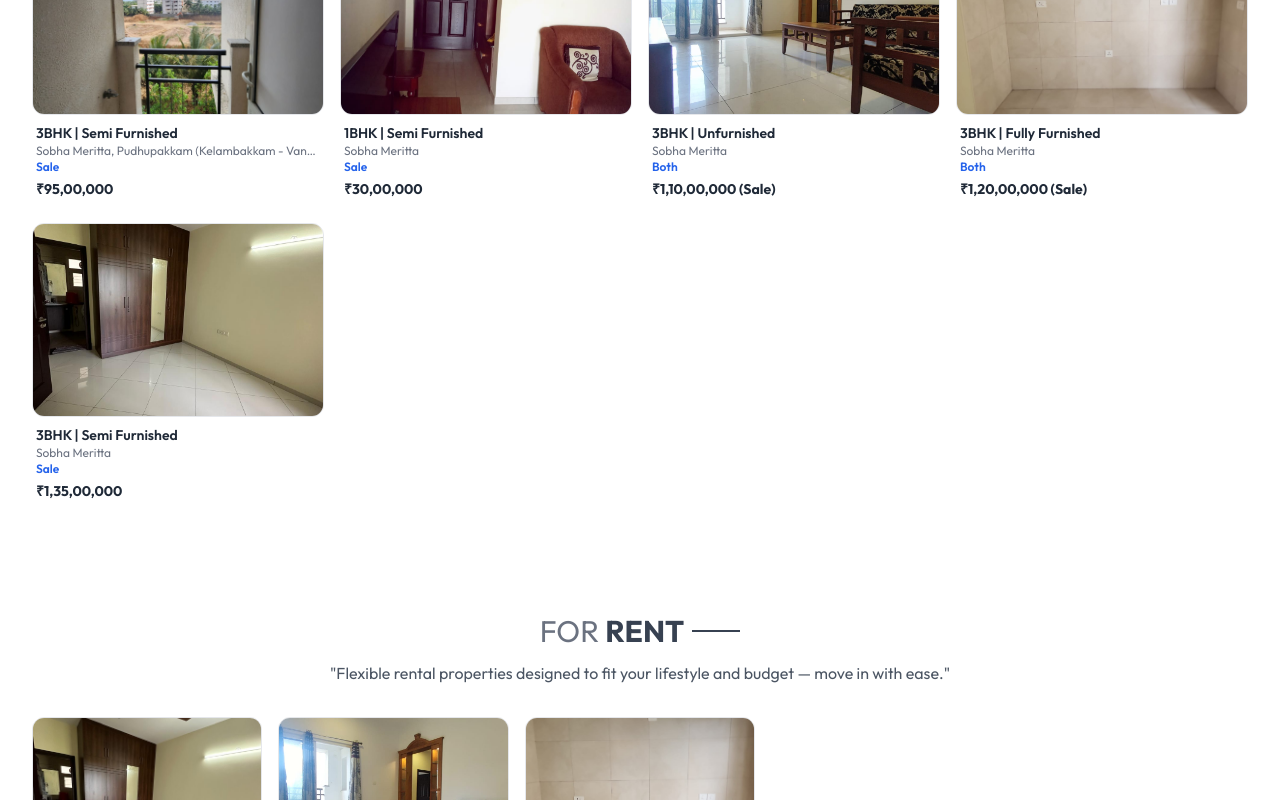
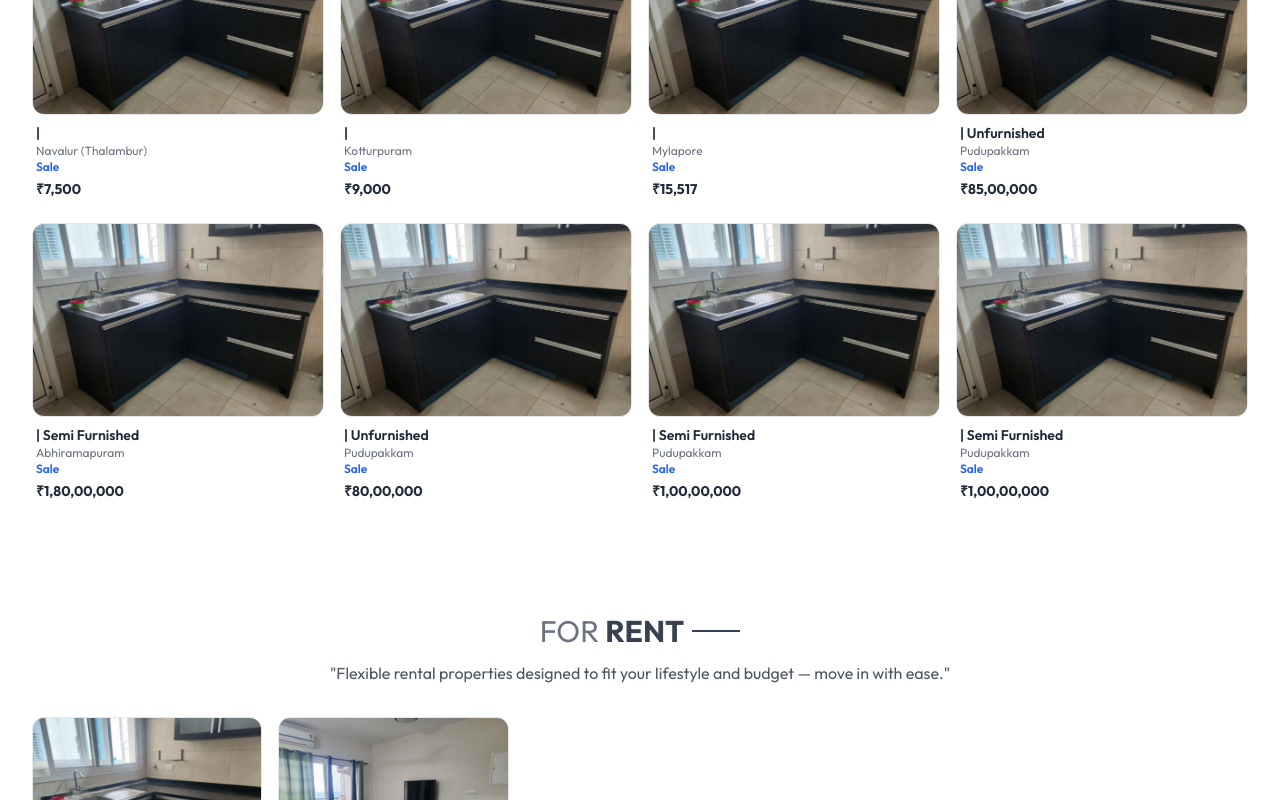
Before and after one commit to dhurvthiside/BhuvanamConsultancy, a React (Vite) app: page / in a window 1280 px wide. Shown: the part 1260-2060 px from the top of the page. Built offline with nearby package versions, Linux system fonts and the light colour scheme.

Commit message:
Refactor asset imports and update property listings

```diff
--- a/src/assets/assets.js
+++ b/src/assets/assets.js
@@ -1,51 +1,26 @@
 // assets.js
 
-import p1_1 from './p1_1.jpg';
-import p1_2 from './p1_2.jpg';
-import p1_3 from './p1_3.jpg';
-import p1_4 from './p1_4.jpg';
-import p1_5 from './p1_5.jpg';
-import p1_6 from './p1_6.jpg';
-import p1_7 from './p1_7.jpg';
+// =========================
+// PROPERTY IMAGES
+// =========================
 
-import p2_1 from './p2_1.jpg';
-import p2_2 from './p2_2.jpg';
-import p2_3 from './p2_3.jpg';
-import p2_4 from './p2_4.jpg';
-import p2_5 from './p2_5.jpg';
-import p2_6 from './p2_6.jpg';
-import p2_7 from './p2_7.jpg';
 
-import p3_1 from './p3_1.jpg';
-import p3_2 from './p3_2.jpg';
-import p3_3 from './p3_3.jpg';
-import p3_4 from './p3_4.jpg';
-import p3_5 from './p3_5.jpg';
+// Property 9
+import p9_1 from './p9_1.jpg';
+import p9_2 from './p9_2.jpg';
 
-import p4_1 from './p4_1.jpg';
-import p4_2 from './p4_2.jpg';
-import p4_3 from './p4_3.jpg';
-import p4_4 from './p4_4.jpg';
-import p4_5 from './p4_5.jpg';
-import p4_6 from './p4_6.jpg';
-import p4_7 from './p4_7.jpg';
+// Property 10
+import p10_1 from './p10_1.jpg';
+import p10_2 from './p10_2.jpg';
+import p10_3 from './p10_3.jpg';
+import p10_4 from './p10_4.jpg';
+import p10_5 from './p10_5.jpg';
+import p10_6 from './p10_6.jpg';
 
-import p5_1 from './p5_1.jpg';
-import p5_2 from './p5_2.jpg';
-import p5_3 from './p5_3.jpg';
-import p5_4 from './p5_4.jpg';
-import p5_5 from './p5_5.jpg';
-import p5_6 from './p5_6.jpg';
-import p5_7 from './p5_7.jpg';
-import p5_8 from './p5_8.jpg';
 
-import p6_1 from './p6_1.jpg';
-import p6_2 from './p6_2.jpg';
-import p6_3 from './p6_3.jpg';
-import p6_4 from './p6_4.jpg';
-import p6_5 from './p6_5.jpg';
-import p6_6 from './p6_6.jpg';
-import p6_7 from './p6_7.jpg';
+// =========================
+// GENERAL WEBSITE ASSETS
+// =========================
 
 import logo from './logo.png';
 import hero_img from './hero_img.png';
@@ -55,6 +30,12 @@ import dropdown_icon from './dropdown_icon.png';
 import rent_icon from './rent_icon.png';
 import sale_icon from './sale_icon.png';
 import tools_icon from './management.jpg';
+
+
+// =========================
+// GENERAL ASSETS EXPORT
+// =========================
+
 export const assets1 = {
   logo,
   hero_img,
@@ -64,81 +45,417 @@ export const assets1 = {
   rent_icon,
   sale_icon,
   tools_icon,
-}
+};
+
+
+// =========================
+// PROPERTY LISTINGS
+// =========================
+
 export const assets = [
+
+  // ---------------------------------
+  // SALE 1
+  // ---------------------------------
+
   {
     id: 1,
-    listingType: "rent",
-    bhk: "3BHK",
-    furnishing: "Fully Furnished",
-    builtUpArea: 1996,
-    rent: 50000,
-    deposit: 300000,
-    price: 0,
-    location: "Sobha Meritta",
-    preference: "Family",
-    image: [p1_1, p1_2, p1_3, p1_4, p1_5, p1_6, p1_7],
+    listingType: "sale",
+    propertyType: "Land",
+    propertyStatus: "Resale",
+
+    builtUpArea: null,
+    area: 3845,
+    uds: null,
+
+    bhk: null,
+    furnishing: null,
+    doorFacing: null,
+
+    ageOfHouse: null,
+    noOfHouses: null,
+    noOfFloors: null,
+    floorNo: null,
+    noOfHousesPerFloor: null,
+
+    rent: null,
+    deposit: null,
+    price: 7500,
+    priceUnit: "per sq.ft.",
+
+    location: "Navalur (Thalambur)",
+    landmark: "Near Intellect Software Company",
+
+    parking: null,
+
+    image: [p9_1],
   },
+
+
+  // ---------------------------------
+  // SALE 2
+  // ---------------------------------
+
   {
     id: 2,
     listingType: "sale",
-    bhk: "3BHK",
-    furnishing: "Semi Furnished",
-    builtUpArea: 1996,
+    propertyType: "Apartment",
+    propertyStatus: "Resale",
+
+    builtUpArea: 945,
+    area: null,
+    uds: 636,
+
+    bhk: null,
+    furnishing: null,
+    doorFacing: null,
+
+    ageOfHouse: 20,
+    noOfHouses: 4,
+    noOfFloors: null,
+    floorNo: null,
+    noOfHousesPerFloor: null,
+
     rent: null,
     deposit: null,
-    price: 9500000,
-    location: "Sobha Meritta, Pudhupakkam (Kelambakkam - Vandalur Road)",
-    image: [p2_1, p2_2, p2_3, p2_4, p2_5, p2_6, p2_7],
+    price: 9000,
+    priceUnit: "per sq.ft.",
+
+    location: "Kotturpuram",
+    landmark: "Near Railway Station",
+
+    parking: "Only 2 Wheeler Parking",
+
+    image: [p9_1],
   },
+
+
+  // ---------------------------------
+  // SALE 3
+  // ---------------------------------
+
   {
     id: 3,
     listingType: "sale",
-    bhk: "1BHK",
-    furnishing: "Semi Furnished",
-    builtUpArea: 542,
+    propertyType: "Apartment",
+    propertyStatus: "Resale",
+
+    builtUpArea: 580,
+    area: null,
+    uds: 435,
+
+    bhk: null,
+    furnishing: null,
+    doorFacing: null,
+
+    ageOfHouse: 28,
+    noOfHouses: 9,
+    noOfFloors: null,
+    floorNo: null,
+    noOfHousesPerFloor: null,
+
     rent: null,
     deposit: null,
-    price: 3000000,
-    location: "Sobha Meritta",
-    image: [p3_1, p3_2, p3_3, p3_4, p3_5],
+    price: 15517,
+    priceUnit: "per sq.ft.",
+
+    location: "Mylapore",
+    landmark: null,
+
+    parking: "Only 2 Wheeler Parking",
+
+    image: [p9_1],
   },
+
+
+  // ---------------------------------
+  // SALE 4
+  // ---------------------------------
+
   {
     id: 4,
-    listingType: "both",
-    bhk: "3BHK",
+    listingType: "sale",
+    propertyType: "Apartment",
+    propertyStatus: "Resale",
+
+    apartmentName: "Sobha Meritta",
+
+    builtUpArea: 1337,
+    area: null,
+    uds: 435,
+
+    bhk: null,
     furnishing: "Unfurnished",
-    builtUpArea: 1996,
+    doorFacing: "West",
+
+    ageOfHouse: 10,
+    noOfHouses: null,
+    noOfFloors: 13,
+    floorNo: 12,
+    noOfHousesPerFloor: 4,
+
     rent: null,
     deposit: null,
-    price: 11000000,
-    location: "Sobha Meritta",
-    image: [p4_1, p4_2, p4_3, p4_4, p4_5, p4_6, p4_7],
+    price: 8500000,
+    priceUnit: "Negotiable",
+
+    location: "Pudupakkam",
+    landmark: "Opp. to Butterfly Industries",
+
+    parking: null,
+
+    image: [p9_1],
   },
+
+
+  // ---------------------------------
+  // SALE 5
+  // ---------------------------------
+
   {
     id: 5,
-    listingType: "both",
-    bhk: "3BHK",
-    furnishing: "Fully Furnished",
-    builtUpArea: 1996,
+    listingType: "sale",
+    propertyType: "Apartment",
+    propertyStatus: "Resale",
+
+    builtUpArea: 930,
+    area: null,
+    uds: 375,
+
+    bhk: null,
+    furnishing: "Semi Furnished",
+    doorFacing: null,
+
+    ageOfHouse: "10+ years",
+    noOfHouses: null,
+    noOfFloors: null,
+    floorNo: null,
+    noOfHousesPerFloor: null,
+
     rent: null,
     deposit: null,
-    price: 12000000,
-    location: "Sobha Meritta",
-    image: [p5_1, p5_2, p5_3, p5_4, p5_5, p5_6, p5_7, p5_8],
+    price: 18000000,
+    priceUnit: "Total",
+
+    location: "Abhiramapuram",
+    landmark: null,
+
+    parking: "Open Car Parking",
+
+    image: [p9_1],
   },
+
+
+  // ---------------------------------
+  // SALE 6
+  // ---------------------------------
+
   {
     id: 6,
     listingType: "sale",
-    bhk: "3BHK",
-    furnishing: "Semi Furnished",
-    builtUpArea: 1996,
+    propertyType: "Apartment",
+    propertyStatus: "Resale",
+
+    apartmentName: "Sobha Meritta",
+
+    builtUpArea: 1337,
+    area: null,
+    uds: 435,
+
+    bhk: null,
+    furnishing: "Unfurnished",
+    doorFacing: "South",
+
+    ageOfHouse: 10,
+    noOfHouses: null,
+    noOfFloors: 13,
+    floorNo: 11,
+    noOfHousesPerFloor: 4,
+
     rent: null,
     deposit: null,
-    price: 13500000,
-    location: "Sobha Meritta",
-    image: [p6_1, p6_2, p6_3, p6_4, p6_5, p6_6, p6_7],
+    price: 8000000,
+    priceUnit: "Total",
+
+    location: "Pudupakkam",
+    landmark: "Opp. to Butterfly Industries",
+
+    parking: "Covered Car Parking",
+
+    image: [p9_1],
+  },
+
+
+  // ---------------------------------
+  // SALE 7
+  // ---------------------------------
+
+  {
+    id: 7,
+    listingType: "sale",
+    propertyType: "Apartment",
+    propertyStatus: "Resale",
+
+    apartmentName: "Sobha Meritta",
+
+    builtUpArea: 1650,
+    area: null,
+    uds: 570,
+
+    bhk: null,
+    furnishing: "Semi Furnished",
+    doorFacing: "West",
+
+    ageOfHouse: 10,
+    noOfHouses: null,
+    noOfFloors: 13,
+    floorNo: 9,
+    noOfHousesPerFloor: 4,
+
+    rent: null,
+    deposit: null,
+    price: 10000000,
+    priceUnit: "Total",
+
+    location: "Pudupakkam",
+    landmark: "Opp. to Butterfly Industries",
+
+    parking: null,
+
+    image: [p9_1],
+  },
+
+
+  // ---------------------------------
+  // SALE 8
+  // ---------------------------------
+
+  {
+    id: 8,
+    listingType: "sale",
+    propertyType: "Apartment",
+    propertyStatus: "Resale",
+
+    apartmentName: "Sobha Meritta",
+
+    builtUpArea: 1650,
+    area: null,
+    uds: 570,
+
+    bhk: null,
+    furnishing: "Semi Furnished",
+    doorFacing: "West",
+
+    ageOfHouse: 10,
+    noOfHouses: null,
+    noOfFloors: 13,
+    floorNo: 9,
+    noOfHousesPerFloor: 4,
+
+    rent: null,
+    deposit: null,
+    price: 10000000,
+    priceUnit: "Total",
+
+    location: "Pudupakkam",
+    landmark: "Opp. to Butterfly Industries",
+
+    parking: null,
+
+    image: [p9_1],
+  },
+
+
+  // ---------------------------------
+  // RENTAL 1
+  // ---------------------------------
+
+  {
+    id: 9,
+    listingType: "rent",
+    propertyType: "Apartment",
+    propertyStatus: "Rental",
+
+    apartmentName: "Sobha Meritta",
+
+    builtUpArea: 1996,
+    area: null,
+    uds: null,
+
+    bhk: null,
+    furnishing: "Semi Furnished",
+    doorFacing: "East",
+
+    ageOfHouse: null,
+    noOfHouses: null,
+    noOfFloors: 13,
+    floorNo: 9,
+    noOfHousesPerFloor: null,
+
+    rent: 42500,
+    deposit: null,
+    price: null,
+    priceUnit: null,
+
+    location: "Pudupakkam",
+    landmark: "Opp. to Butterfly Industries",
+
+    parking: null,
+
+    rentalNotes:
+      "Rent includes maintenance and amenities inside the community.",
+
+    image: [p9_1, p9_2],
+  },
+
+
+  // ---------------------------------
+  // RENTAL 2
+  // ---------------------------------
+
+  {
+    id: 10,
+    listingType: "rent",
+    propertyType: "Apartment",
+    propertyStatus: "Rental",
+
+    apartmentName: "Sobha Meritta",
+
+    builtUpArea: 1337,
+    area: null,
+    uds: null,
+
+    bhk: null,
+    furnishing: "Fully Furnished",
+    doorFacing: "North",
+
+    ageOfHouse: null,
+    noOfHouses: null,
+    noOfFloors: 13,
+    floorNo: 7,
+    noOfHousesPerFloor: null,
+
+    rent: 36000,
+    deposit: null,
+    price: null,
+    priceUnit: null,
+
+    location: "Pudupakkam",
+    landmark: "Opp. to Butterfly Industries",
+
+    parking: null,
+
+    rentalNotes:
+      "Rent includes maintenance and amenities inside the community.",
+
+    image: [p10_1, p10_2, p10_3, p10_4, p10_5, p10_6],
   },
 
 ];
+
+
+// =========================
+// NAMED EXPORTS
+// =========================
+
 export { logo, hero_img };
```
Lines whose indentation alone changed are shown as unchanged.
